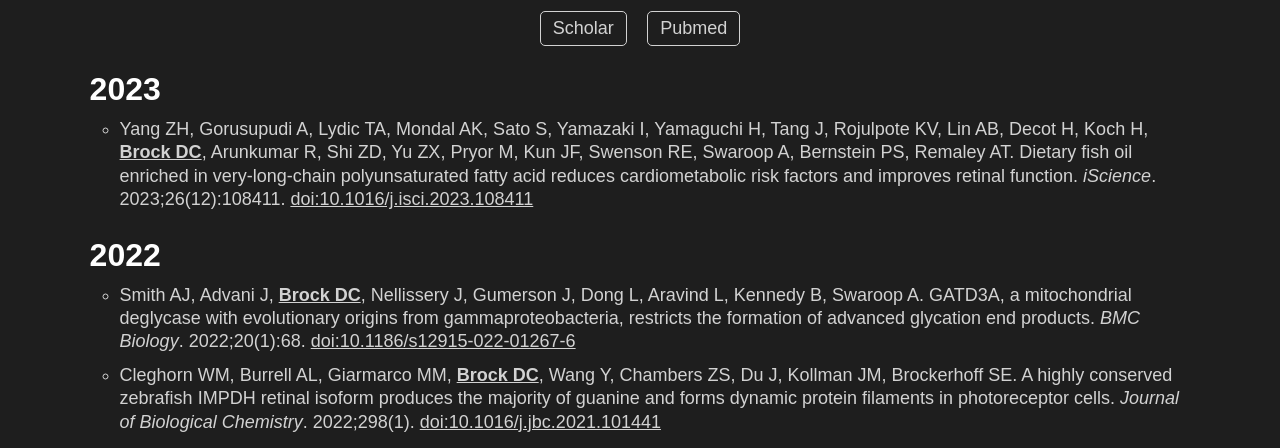
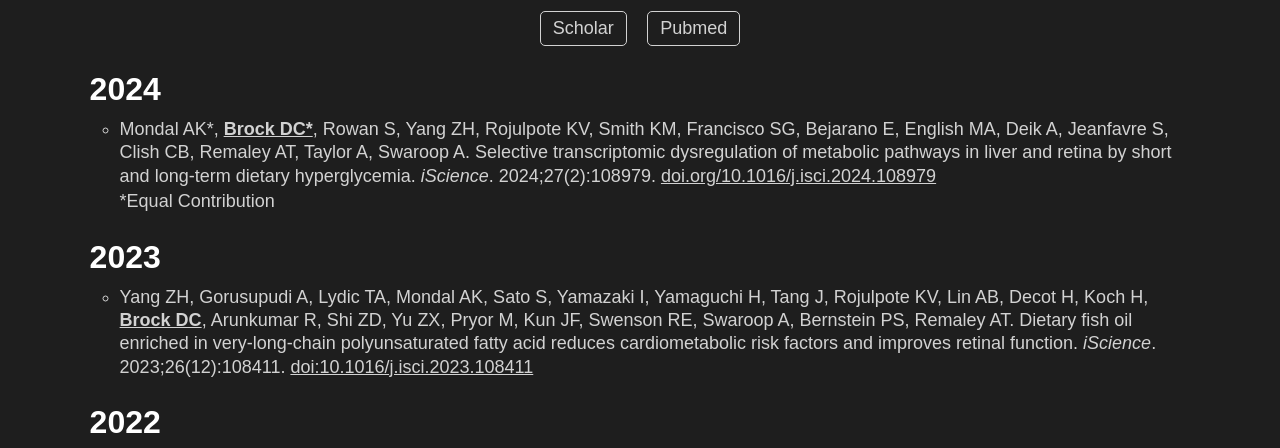
Before and after one commit to toofastdan117/daniel.brock-website, a plain HTML site: page publications.html in a window 1280 px wide. Shown: the part 340-788 px from the top of the page. Drawn offline with Linux system fonts and the light colour scheme.

Commit message:
new iScience publication

```diff
--- a/CSS-styling/publications.css
+++ b/CSS-styling/publications.css
@@ -77,6 +77,10 @@
   color: rgb(210, 210, 210);
 }
 
+.footnotes {
+  margin-top: 2px;
+}
+
 
 
 /* Media queries to scale with screen size */
--- a/publications.html
+++ b/publications.html
@@ -80,6 +80,20 @@
     <!-- List of Publications per year -->
     <ul class="year-list">
 
+      <li><h1 class="year">2024</h1></li>
+      <ul class="pub-list">
+        <li class="citation">
+          Mondal AK*, <span class="author">Brock DC*</span>, Rowan S, Yang ZH, Rojulpote KV, Smith KM, Francisco SG, Bejarano E, English MA, Deik A, Jeanfavre S, Clish CB, Remaley AT, Taylor A, Swaroop A.
+          Selective transcriptomic dysregulation of metabolic pathways in liver and retina by short and long-term dietary hyperglycemia.
+          <span class="journal">iScience</span>.
+          2024;27(2):108979.
+          <a class="doi" href="https://doi.org/10.1016/j.isci.2024.108979" target="_blank">
+            doi.org/10.1016/j.isci.2024.108979
+          </a>
+          <p class="footnotes">*Equal Contribution</p>
+        </li>
+      </ul>
+
       <li><h1 class="year">2023</h1></li>
       <ul class="pub-list">
         <li class="citation">
```
Also changed, not shown: 7 other files.
